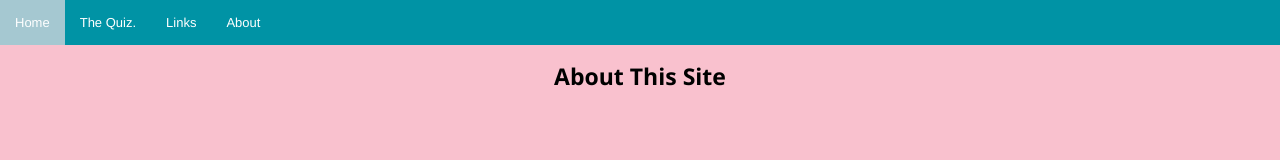
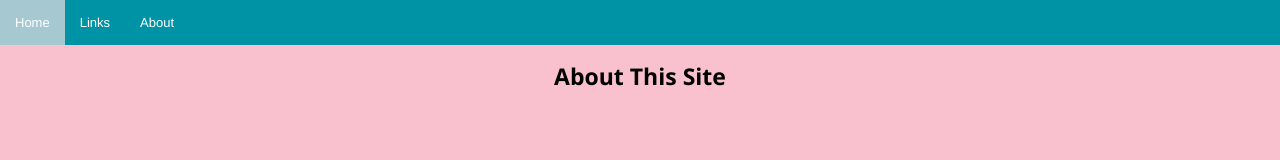
Before and after one commit to hahvish328/hahvish328.github.io, a plain HTML site: page about.html in a window 1280 px wide. Drawn offline with Linux system fonts and the light colour scheme.

Commit message:
Update about.html

```diff
--- a/about.html
+++ b/about.html
@@ -9,7 +9,6 @@
 <nav class="navbar">
         <ul>
             <li><a href="index.html">Home</a></li>
-            <li><a href="https://docs.google.com/forms/d/e/1FAIpQLSc6eTtQ0A2Ym9Q-fDPMzvQWTuXjOfYgO-mVpEjzQBegIfR8WA/viewform?usp=header">The Quiz.</a></li>
             <li><a href="links.html">Links</a></li>
             <li><a href="about.html">About</a></li>
         </ul>
```
